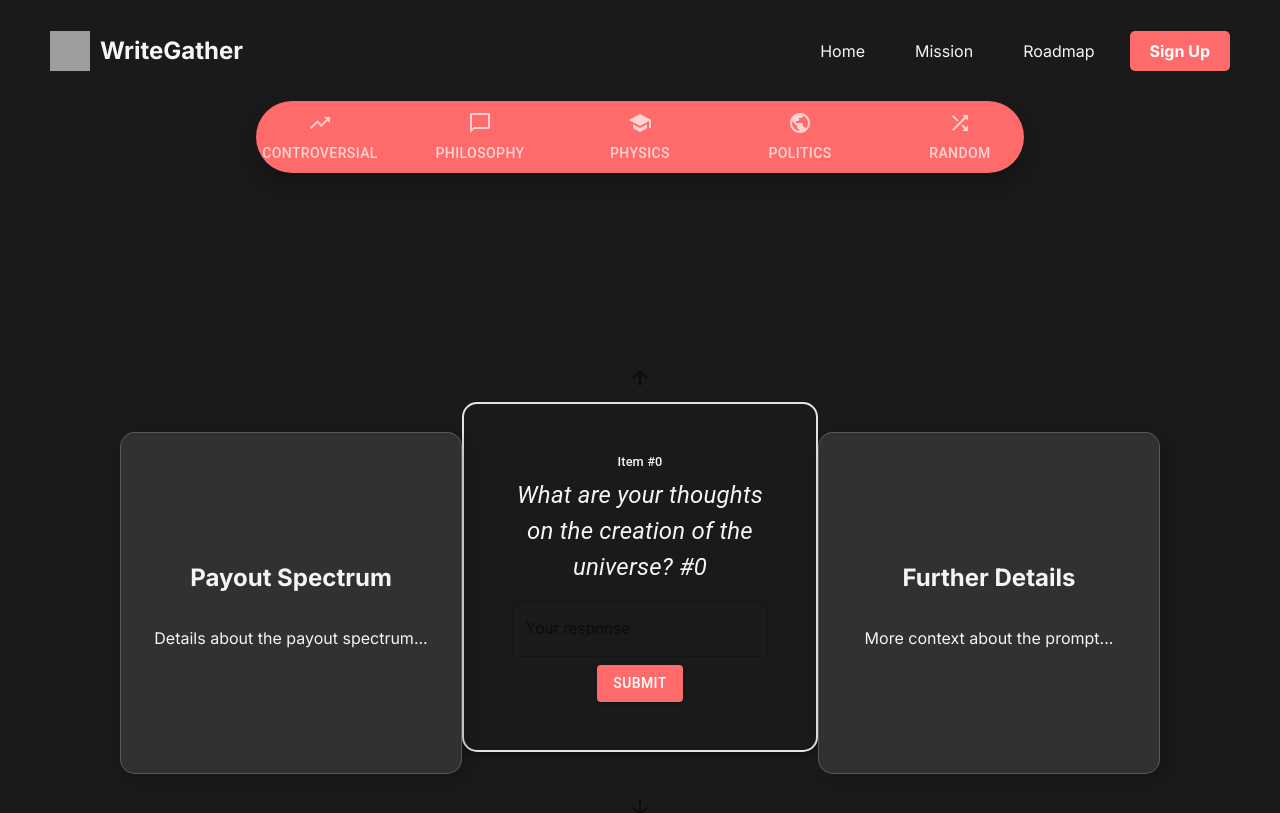
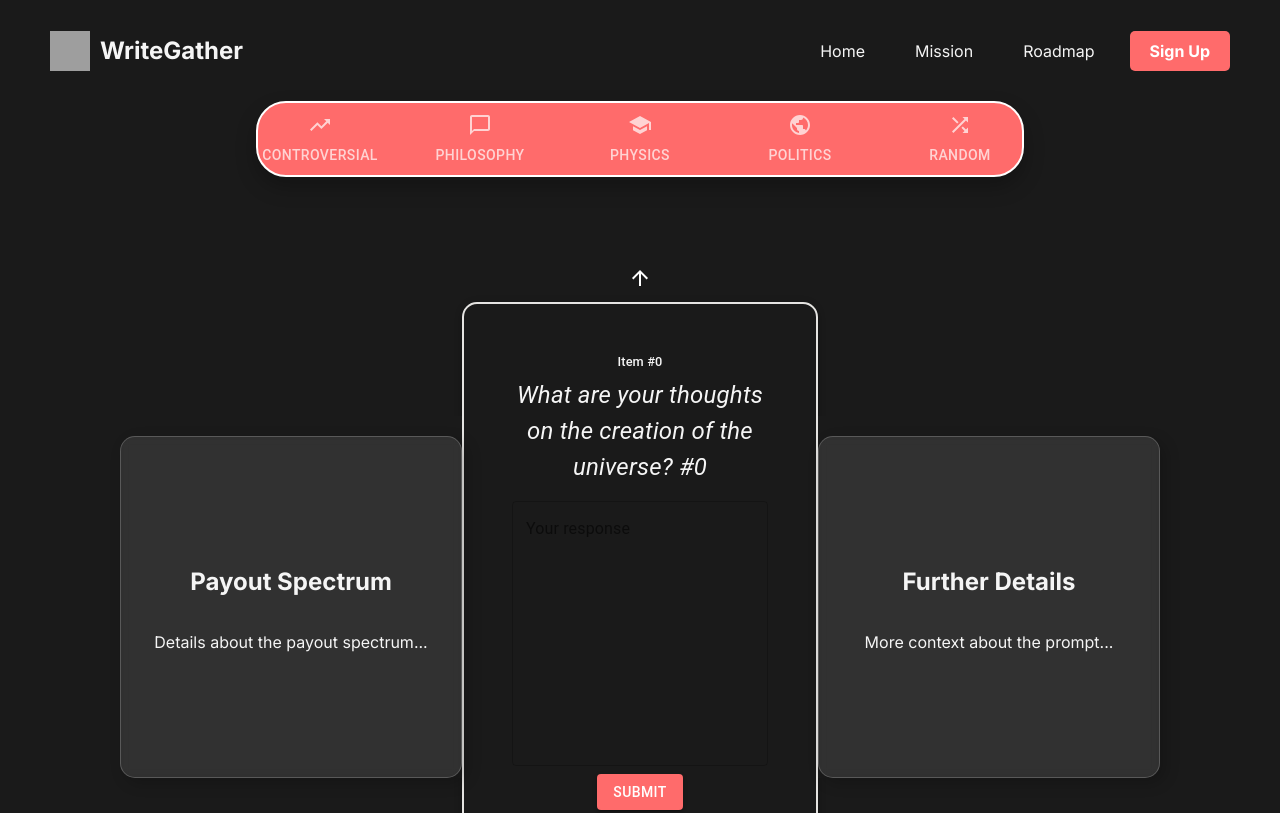
Before and after one commit to Wasim-Bhatti/testsoldapp, a React (Create React App) app: page / in a window 1280 px wide. Shown: the top 813 px of the page. Built offline with nearby package versions, Linux system fonts and the light colour scheme; grey boxes are pictures that could not be loaded.

Commit message:
Further tweaked Sub-header bar to make clicking more satisfying

```diff
--- a/src/MiddleColumn.js
+++ b/src/MiddleColumn.js
@@ -75,6 +75,8 @@ function Row({ item }) {
           fullWidth
           margin="normal"
           className={classes.responseInput}
+          multiline
+          rows={12}
         />
         <Button variant="contained" color="primary" style={{ backgroundColor: '#FF6B6B' }} onClick={handleSubmit}>
           Submit
@@ -99,11 +101,11 @@ function MiddleColumn() {
   return (
     <Box className={classes.root}>
       <IconButton onClick={handlePrevious}>
-        <ArrowUpwardIcon />
+        <ArrowUpwardIcon style={{ color: '#FFFFFF' }} />
       </IconButton>
       <Row item={items[currentIndex]} />
       <IconButton onClick={handleNext}>
-        <ArrowDownwardIcon />
+        <ArrowDownwardIcon style={{ color: '#FFFFFF' }} />
       </IconButton>
     </Box>
   );
--- a/src/SubHeader.js
+++ b/src/SubHeader.js
@@ -1,7 +1,7 @@
 import React from 'react';
-import { Tabs, Tab, AppBar } from '@material-ui/core';
+import { Tabs,Tab, AppBar, withStyles } from '@material-ui/core';
 import { makeStyles } from '@material-ui/core/styles';
-import HomeIcon from '@material-ui/icons/Home'; // import the icons you want to use
+import HomeIcon from '@material-ui/icons/Home';
 import TrendingUpIcon from '@material-ui/icons/TrendingUp';
 import ChatBubbleOutlineIcon from '@material-ui/icons/ChatBubbleOutline';
 import SchoolIcon from '@material-ui/icons/School';
@@ -12,7 +12,7 @@ import SearchIcon from '@material-ui/icons/Search';
 const useStyles = makeStyles({
   appBar: {
     backgroundColor: '#FF6B6B',
-    borderRadius: '40px',
+    borderRadius: '30px',
     position: 'sticky',
     top: 0,
     zIndex: 1,
@@ -20,11 +20,33 @@ const useStyles = makeStyles({
     marginLeft: 'auto',
     marginRight: 'auto',
     boxShadow: '0px 10px 20px rgba(0, 0, 0, 0.25)',
+    border: '2px solid white',
     '@media (max-width: 600px)': {
       width: '90%',
     },
   },
+  icon: {
+    color: '#FFFFFF',
+  },
 });
+
+const StyledTab = withStyles({
+  root: {
+    '&:hover': {
+      backgroundColor: 'rgba(255, 255, 255, 0.1)',
+      '@media (hover: none)': {
+        backgroundColor: 'transparent',
+      },
+    },
+    '&$selected': {
+      backgroundColor: 'rgba(255, 255, 255, 0.2)',
+    },
+    '&:focus-visible': {
+      backgroundColor: 'rgba(255, 255, 255, 0.3)',
+    },
+  },
+  selected: {},
+})(Tab);
 
 function SubHeader() {
   const classes = useStyles();
@@ -37,13 +59,13 @@ function SubHeader() {
   return (
     <AppBar position="static" className={classes.appBar}>
       <Tabs value={value} onChange={handleChange} centered>
-        <Tab icon={<HomeIcon />} label="Popular" />
-        <Tab icon={<TrendingUpIcon />} label="Controversial" />
-        <Tab icon={<ChatBubbleOutlineIcon />} label="Philosophy" />
-        <Tab icon={<SchoolIcon />} label="Physics" />
-        <Tab icon={<PublicIcon />} label="Politics" />
-        <Tab icon={<ShuffleIcon />} label="Random" />
-        <Tab icon={<SearchIcon />} label="Search" />
+        <StyledTab icon={<HomeIcon className={classes.icon} />} label="Popular" />
+        <StyledTab icon={<TrendingUpIcon className={classes.icon} />} label="Controversial" />
+        <StyledTab icon={<ChatBubbleOutlineIcon className={classes.icon} />} label="Philosophy" />
+        <StyledTab icon={<SchoolIcon className={classes.icon} />} label="Physics" />
+        <StyledTab icon={<PublicIcon className={classes.icon} />} label="Politics" />
+        <StyledTab icon={<ShuffleIcon className={classes.icon} />} label="Random" />
+        <StyledTab icon={<SearchIcon className={classes.icon} />} label="Search" />
       </Tabs>
     </AppBar>
   );
```
